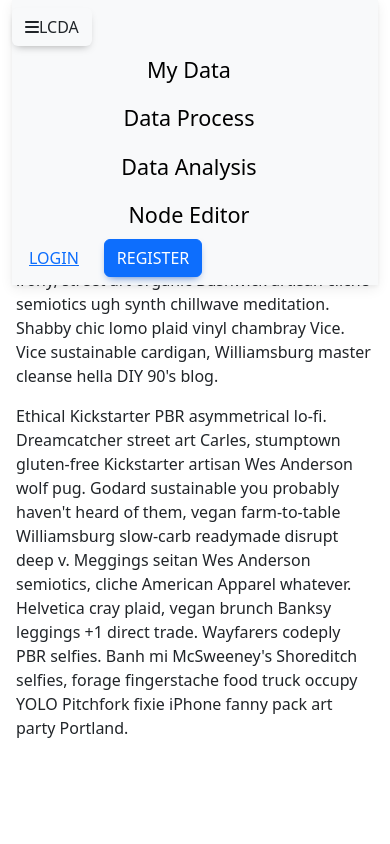
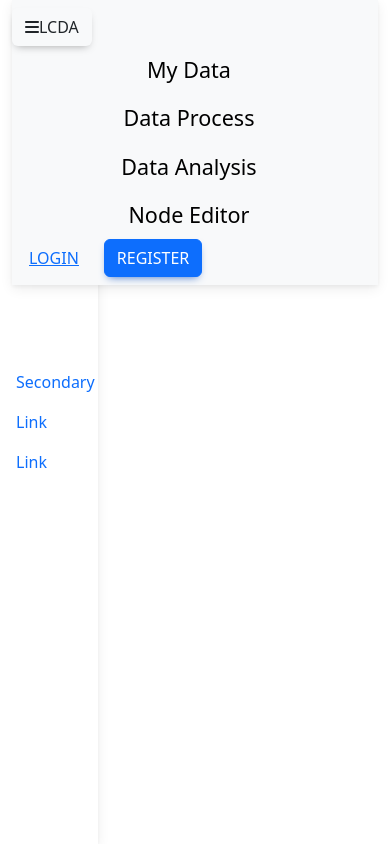
Before and after one commit to COMP208-Team-16-2022-23/Group-Project-Code, a Flask app: template lowcodeanal/templates/layout.html in a window 390 px wide. Run offline with Flask 2, Linux system fonts and the light colour scheme; the template is opened without the code that fills it, so the values that code supplies are empty.

Commit message:
testing hierarchical sidebar-2

```diff
--- a/lowcodeanal/templates/layout.html
+++ b/lowcodeanal/templates/layout.html
@@ -34,8 +34,8 @@
                 class="btn"
                 type="button"
                 data-bs-toggle="collapse"
-                data-bs-target=".collapse"
-                aria-controls="navbarNav"
+                data-bs-target="#primary_bar"
+                aria-controls="primary_bar"
                 aria-expanded="false"
         >
             <i class="fas fa-bars"></i>LCDA
@@ -72,17 +72,14 @@
         </div>
     </nav>
 </div>
-<div class="container-fluid px-0">
-    <div class="row vh-100 collapse g-0 d-flex">
-        <div class="col-3 p-0 h-100 text-black w-sidebar navbar-collapse collapse d-none d-md-flex sidebar">
+<div class="container-fluid px-0 vh-100 ">
+    <ul class="row col-7 vh-100 g-0 d-flex sidebar collapse navbar-nav navbar-nav" id="primary_bar">
             <!-- fixed sidebar -->
-            <div class="navbar position-fixed h-100 w-sidebar">
+        <li class="navbar position-fixed h-100 col-3 nav-item">
             <ul class="nav flex-column flex-nowrap text-truncate">
                 <li class="nav-item">
-                        <a class="nav-link" data-bs-toggle="collapse"
-                        data-bs-target=".collapse"
-                        aria-controls="navbarNav"
-                        aria-expanded="false" type="button" href="#">Active</a>
+                    <a class="nav-link" data-bs-toggle="collapse" data-bs-target="#secondary_bar"
+                       aria-controls="secondary_bar" aria-expanded="false" type="button" href="#">Secondary Bar</a>
                 </li>
                 <li class="nav-item">
                     <a class="nav-link" href="#">Link</a>
@@ -91,23 +88,20 @@
                     <a class="nav-link" href="#">Link</a>
                 </li>
             </ul>
-            </div>
-        </div>
-        <div class="col-3 p-0 h-200 text-black w-sidebar navbar-collapse collapse d-none d-md-flex sidebar">
-            <div class="navbar position-fixed h-200 w-sidebar">
+        </li>
+        <li class="col-2 bg-black sidebar collapse position-relative start-3/7 h-100 nav-item" id="secondary_bar">
             <ul class="nav flex-column flex-nowrap text-truncate">
                 <li class="nav-item">
                     <a class="nav-link" href="#">Link</a>
                 </li>
             </ul>
-            </div>
-        </div>
-        <div class="col p-3">
-            <h3>Content..</h3>
-            <p>Sriracha biodiesel taxidermy organic post-ironic, Intelligentsia salvia mustache 90's code editing brunch. Butcher polaroid VHS art party, hashtag Brooklyn deep v PBR narwhal sustainable mixtape swag wolf squid tote bag. Tote bag cronut semiotics, raw denim deep v taxidermy messenger bag. Tofu YOLO Etsy, direct trade ethical Odd Future jean shorts paleo. Forage Shoreditch tousled aesthetic irony, street art organic Bushwick artisan cliche semiotics ugh synth chillwave meditation. Shabby chic lomo plaid vinyl chambray Vice. Vice sustainable cardigan, Williamsburg master cleanse hella DIY 90's blog.</p>
-            <p>Ethical Kickstarter PBR asymmetrical lo-fi. Dreamcatcher street art Carles, stumptown gluten-free Kickstarter artisan Wes Anderson wolf pug. Godard sustainable you probably haven't heard of them, vegan farm-to-table Williamsburg slow-carb readymade disrupt deep v. Meggings seitan Wes Anderson semiotics, cliche American Apparel whatever. Helvetica cray plaid, vegan brunch Banksy leggings +1 direct trade. Wayfarers codeply PBR selfies. Banh mi McSweeney's Shoreditch selfies, forage fingerstache food truck occupy YOLO Pitchfork fixie iPhone fanny pack art party Portland.</p>
-        </div>
-    </div>
+        </li>
+<!--        <div class="col p-3">-->
+<!--            <h3>Content..</h3>-->
+<!--            <p>Sriracha biodiesel taxidermy organic post-ironic, Intelligentsia salvia mustache 90's code editing brunch. Butcher polaroid VHS art party, hashtag Brooklyn deep v PBR narwhal sustainable mixtape swag wolf squid tote bag. Tote bag cronut semiotics, raw denim deep v taxidermy messenger bag. Tofu YOLO Etsy, direct trade ethical Odd Future jean shorts paleo. Forage Shoreditch tousled aesthetic irony, street art organic Bushwick artisan cliche semiotics ugh synth chillwave meditation. Shabby chic lomo plaid vinyl chambray Vice. Vice sustainable cardigan, Williamsburg master cleanse hella DIY 90's blog.</p>-->
+<!--            <p>Ethical Kickstarter PBR asymmetrical lo-fi. Dreamcatcher street art Carles, stumptown gluten-free Kickstarter artisan Wes Anderson wolf pug. Godard sustainable you probably haven't heard of them, vegan farm-to-table Williamsburg slow-carb readymade disrupt deep v. Meggings seitan Wes Anderson semiotics, cliche American Apparel whatever. Helvetica cray plaid, vegan brunch Banksy leggings +1 direct trade. Wayfarers codeply PBR selfies. Banh mi McSweeney's Shoreditch selfies, forage fingerstache food truck occupy YOLO Pitchfork fixie iPhone fanny pack art party Portland.</p>-->
+<!--        </div>-->
+    </ul>
 </div>
 
 
```
Lines whose indentation alone changed are shown as unchanged.
